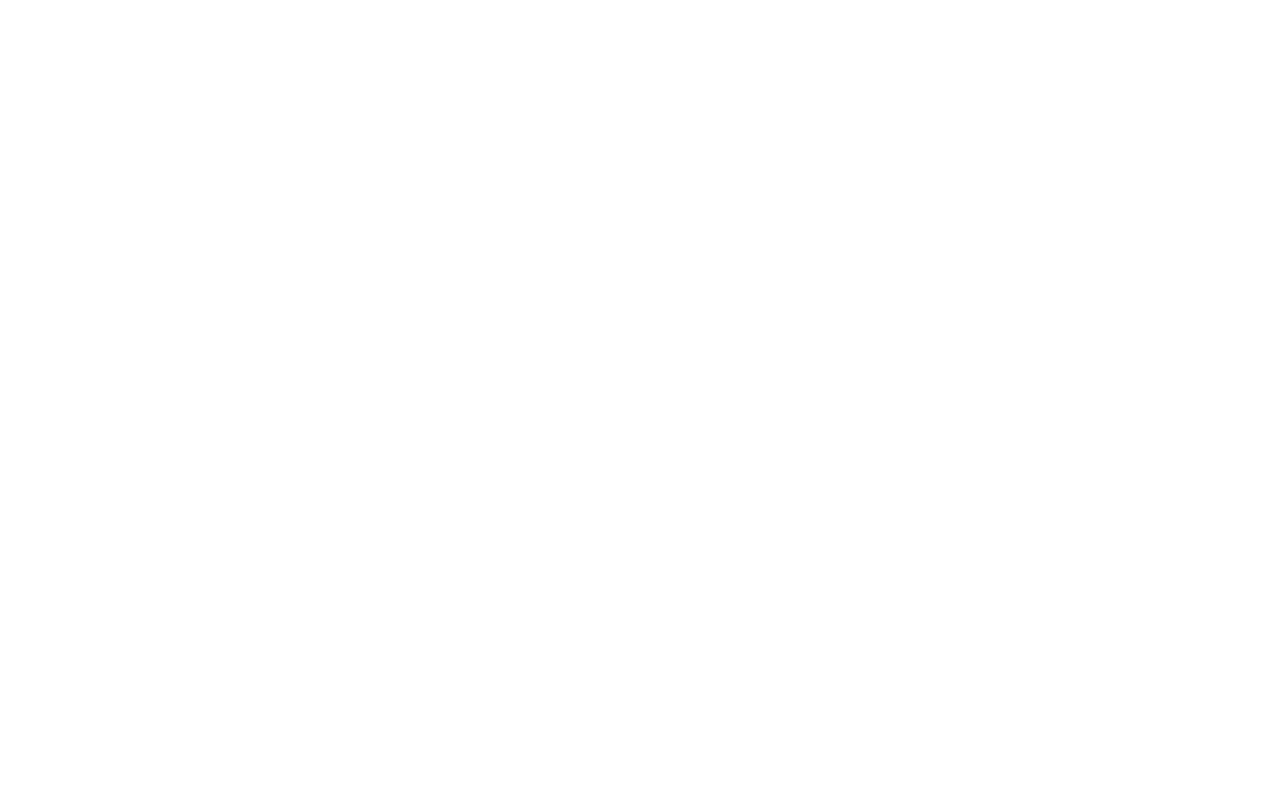
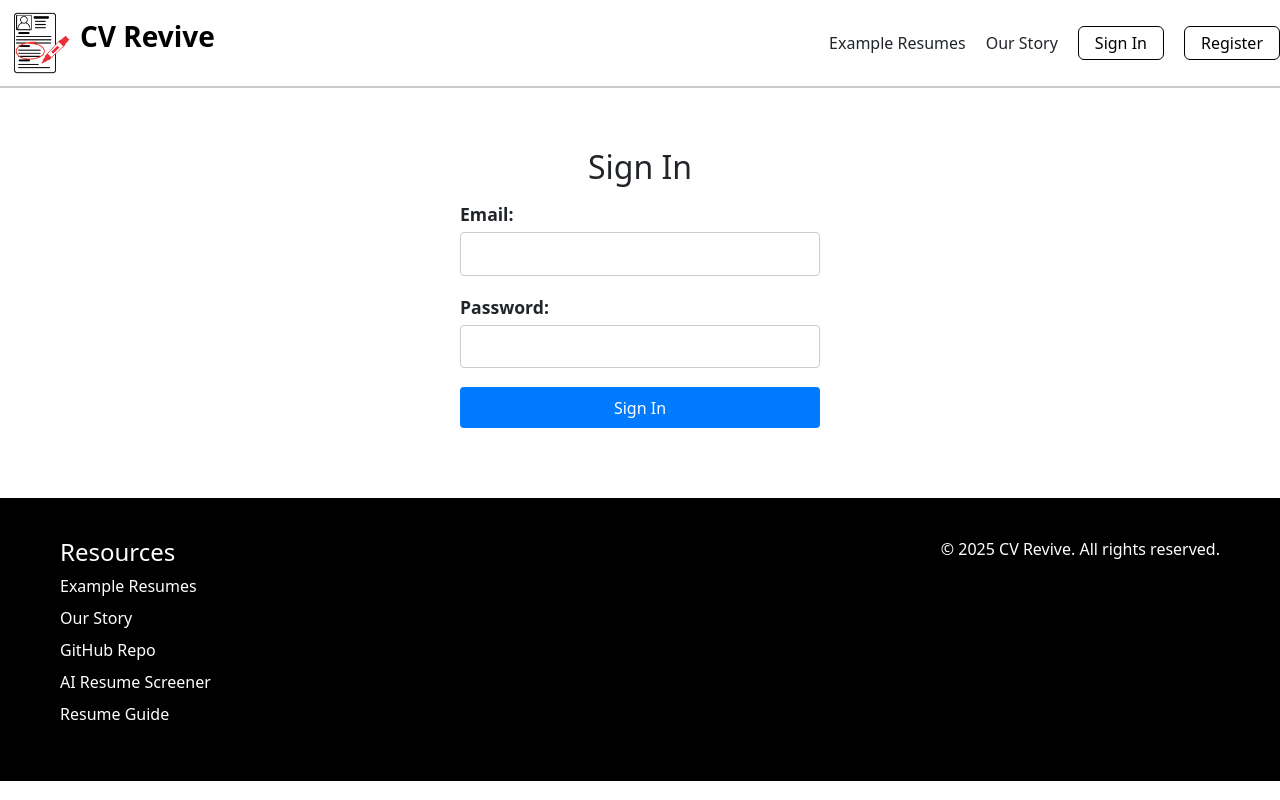
Before and after one commit to texasluminescence/resume-screener, a React (Create React App) app in the folder my-app/: page /signin in a window 1280 px wide. Before the commit this address had no page. Built offline with nearby package versions, Linux system fonts and the light colour scheme.

Commit message:
added the wireframe for log in and register pages

```diff
--- a/my-app/package.json
+++ b/my-app/package.json
@@ -11,7 +11,7 @@
     "react": "^18.3.1",
     "react-bootstrap": "^2.10.7",
     "react-dom": "^18.3.1",
-    "react-pdf": "^7.1.2",
+    "react-pdf": "^7.7.3",
     "react-router-dom": "^6.27.0",
     "react-scripts": "^5.0.1",
     "web-vitals": "^2.1.4"
--- a/my-app/src/App.js
+++ b/my-app/src/App.js
@@ -10,6 +10,8 @@ import logo from './images/image.png';
 import Results from './Results';
 import Footer from './components/Footer';
 import Navbar from './components/Navbar';
+import SignInPage from './SignInPage';
+import RegisterPage from './RegisterPage';
 import Spinner from 'react-bootstrap/Spinner';
 
 const buttonStyle = {
@@ -184,6 +186,10 @@ export default function MainApp() {
     <Routes>
       <Route path="/" element={<App />} />
       <Route path="/results" element={<Results />} />
+      <Route path="/signin" element={<SignInPage />} />
+      <Route path="/register" element={<RegisterPage />} />
     </Routes>
+
+
   );
 }
--- /dev/null
+++ b/my-app/src/RegisterPage.js
@@ -0,0 +1,85 @@
+import React, { useState } from 'react';
+import Navbar from './components/Navbar';
+import Footer from './components/Footer';
+import './css_files/RegisterPage.css';
+
+function RegisterPage() {
+  const [email, setEmail] = useState('');
+  const [password, setPassword] = useState('');
+  const [confirmPassword, setConfirmPassword] = useState('');
+
+  const handleSubmit = async (e) => {
+    e.preventDefault();
+
+    // Basic check to ensure passwords match
+    if (password !== confirmPassword) {
+      alert('Passwords do not match!');
+      return;
+    }
+
+    // TODO: send (email, password) to your backend register endpoint
+    // e.g.,
+    //   const response = await fetch('/api/register', {
+    //     method: 'POST',
+    //     headers: { 'Content-Type': 'application/json' },
+    //     body: JSON.stringify({ email, password })
+    //   });
+    //   const data = await response.json();
+  };
+
+  return (
+    <div>
+      <Navbar />
+
+      <div className="register-wrapper">
+        <h1 className="register-title">Register</h1>
+
+        <form onSubmit={handleSubmit} className="register-form">
+          <label htmlFor="email" className="register-label">
+            Email:
+          </label>
+          <input
+            id="email"
+            type="email"
+            className="register-input"
+            value={email}
+            onChange={(e) => setEmail(e.target.value)}
+            required
+          />
+
+          <label htmlFor="password" className="register-label">
+            Password:
+          </label>
+          <input
+            id="password"
+            type="password"
+            className="register-input"
+            value={password}
+            onChange={(e) => setPassword(e.target.value)}
+            required
+          />
+
+          <label htmlFor="confirmPassword" className="register-label">
+            Confirm Password:
+          </label>
+          <input
+            id="confirmPassword"
+            type="password"
+            className="register-input"
+            value={confirmPassword}
+            onChange={(e) => setConfirmPassword(e.target.value)}
+            required
+          />
+
+          <button type="submit" className="register-button">
+            Register
+          </button>
+        </form>
+      </div>
+
+      <Footer />
+    </div>
+  );
+}
+
+export default RegisterPage;
--- /dev/null
+++ b/my-app/src/SignInPage.js
@@ -0,0 +1,59 @@
+import React, { useState } from 'react';
+import Navbar from './components/Navbar';
+import Footer from './components/Footer';
+import './css_files/SignInPage.css';
+
+function SignInPage() {
+  const [email, setEmail] = useState('');
+  const [password, setPassword] = useState('');
+
+  const handleSubmit = async (e) => {
+    e.preventDefault();
+    // TODO: send email/password to your backend for verification
+  };
+
+  return (
+    <div>
+      <Navbar />
+
+      {/* Centered area for the sign-in form */}
+      <div className="signin-wrapper">
+        <h1 className="signin-title">Sign In</h1>
+
+        <form onSubmit={handleSubmit} className="signin-form">
+          <label htmlFor="email" className="signin-label">
+            Email:
+          </label>
+          <input
+            id="email"
+            type="email"
+            className="signin-input"
+            value={email}
+            onChange={(e) => setEmail(e.target.value)}
+            required
+          />
+
+          <label htmlFor="password" className="signin-label">
+            Password:
+          </label>
+          <input
+            id="password"
+            type="password"
+            className="signin-input"
+            value={password}
+            onChange={(e) => setPassword(e.target.value)}
+            required
+          />
+
+          <button type="submit" className="signin-button">
+            Sign In
+          </button>
+        </form>
+      </div>
+
+      <Footer />
+    </div>
+  );
+}
+
+export default SignInPage;
--- a/my-app/src/components/Navbar.css
+++ b/my-app/src/components/Navbar.css
@@ -101,6 +101,8 @@
 
 .nav-btn {
   background-color: transparent;
+  color: black;
+  text-decoration: none;
   border: 1px solid #000;
   padding: 8px 16px;
   cursor: pointer;
--- a/my-app/src/components/Navbar.js
+++ b/my-app/src/components/Navbar.js
@@ -29,8 +29,9 @@ function Navbar() {
         <nav className={`nav-links ${isOpen ? 'open' : ''}`}>
           <Link to="/examples" className="nav-link">Example Resumes</Link>
           <Link to="/story" className="nav-link">Our Story</Link>
-          <button className="nav-btn">Sign In</button>
-          <button className="nav-btn">Register</button>
+
+          <Link to="/signin" className="nav-btn"> Sign In </Link>
+          <Link to="/register" className="nav-btn"> Register </Link>
         </nav>
       </div>
     </header>
--- /dev/null
+++ b/my-app/src/css_files/RegisterPage.css
@@ -0,0 +1,53 @@
+/* RegisterPage.css */
+.register-wrapper {
+    max-width: 400px;
+    margin: 40px auto; /* Center on the page, add top spacing */
+    padding: 20px;
+    /* background-color: #f9f9f9;    Uncomment if you like a light background */
+    /* border: 1px solid #ccc;       Uncomment if you want a border around the form */
+    /* border-radius: 6px;          Uncomment for rounded corners */
+  }
+
+  .register-title {
+    font-size: 2rem;
+    margin-bottom: 1rem;
+    text-align: center;
+  }
+
+  .register-form {
+    display: flex;
+    flex-direction: column;
+  }
+
+  .register-label {
+    font-size: 1.1rem;
+    margin-bottom: 6px;
+    font-weight: 600;
+  }
+
+  .register-input {
+    font-size: 1rem;
+    padding: 0.6rem;
+    margin-bottom: 1.2rem;
+    border: 1px solid #ccc;
+    border-radius: 4px;
+  }
+
+  .register-input:focus {
+    outline: none;
+    border-color: #007BFF; /* highlight on focus */
+  }
+
+  .register-button {
+    font-size: 1rem;
+    padding: 0.6rem;
+    background-color: #007BFF;
+    color: #ffffff;
+    border: none;
+    border-radius: 4px;
+    cursor: pointer;
+  }
+
+  .register-button:hover {
+    background-color: #0056b3;
+  }
--- /dev/null
+++ b/my-app/src/css_files/SignInPage.css
@@ -0,0 +1,54 @@
+/* SignInPage.css */
+.signin-wrapper {
+    max-width: 400px;
+    margin: 40px auto;    /* Centers the form on the page and adds top spacing */
+    padding: 20px;
+    /* background-color: #f9f9f9;   Uncomment if you want a light background */
+    /* border: 1px solid #ccc;      Uncomment if you want a border around the form */
+    /* border-radius: 6px;         Uncomment for rounded corners */
+  }
+
+  .signin-title {
+    font-size: 2rem;
+    margin-bottom: 1rem;
+    text-align: center;
+  }
+
+  .signin-form {
+    display: flex;
+    flex-direction: column;
+  }
+
+  .signin-label {
+    font-size: 1.1rem;
+    margin-bottom: 6px;
+    font-weight: 600;
+  }
+
+  .signin-input {
+    font-size: 1rem;
+    padding: 0.6rem;
+    margin-bottom: 1.2rem;
+    border: 1px solid #ccc;
+    border-radius: 4px;
+  }
+
+  .signin-input:focus {
+    outline: none;
+    border-color: #007BFF; /* highlight color on focus */
+  }
+
+  .signin-button {
+    font-size: 1rem;
+    padding: 0.6rem;
+    background-color: #007BFF;
+    color: #ffffff;
+    border: none;
+    border-radius: 4px;
+    cursor: pointer;
+    /* Adjust hover color to taste */
+  }
+
+  .signin-button:hover {
+    background-color: #0056b3;
+  }
```
Also changed, not shown: 1 other file (tests, documents, lock files or other folders).
